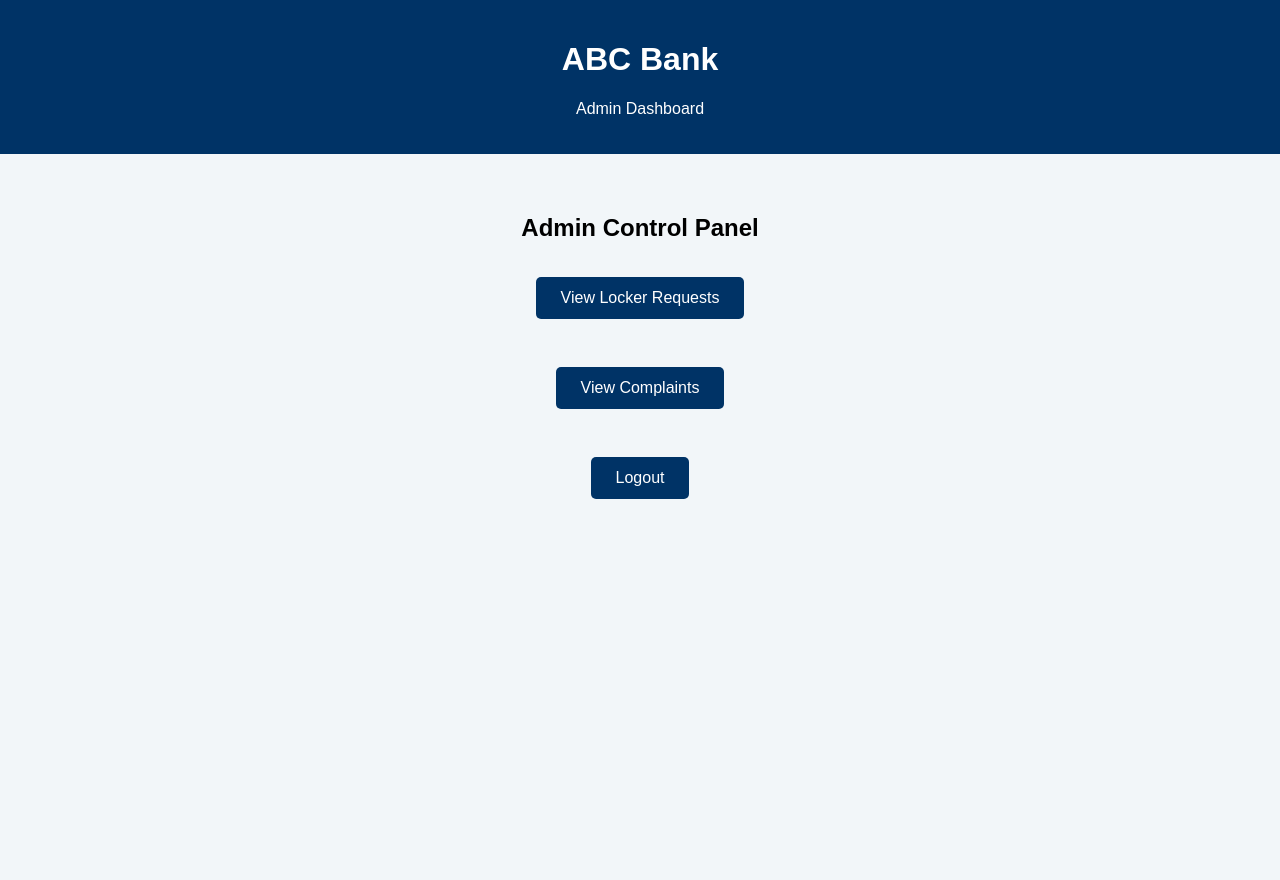
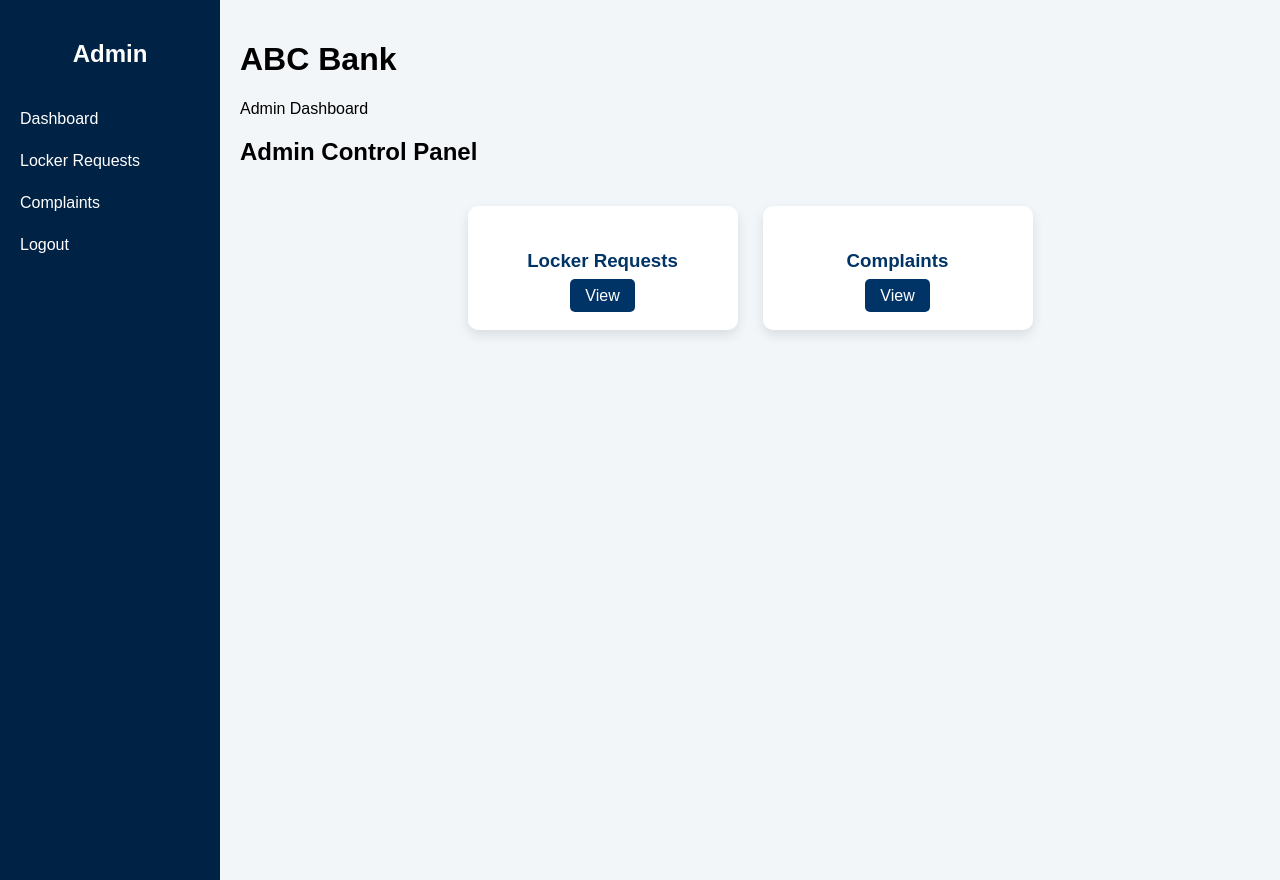
Before and after one commit to sripadaa/blm, a PHP site: page /admin_dashboard.html in a window 1280 px wide. Run offline with PHP 8.4, Linux system fonts and the light colour scheme.

Commit message:
first updation

```diff
--- a/backend/admin/admin_login.php
+++ b/backend/admin/admin_login.php
@@ -3,7 +3,7 @@ session_start();
 include "../db_connect.php";
 
 $username = $_POST['username'];
-$password = md5($_POST['password']);
+$password = $_POST['password'];
 
 $query = "SELECT * FROM admin
           WHERE username='$username' AND password='$password'";
--- a/frontend/admin_dashboard.html
+++ b/frontend/admin_dashboard.html
@@ -4,22 +4,42 @@
   <title>Admin Dashboard - ABC Bank</title>
   <link rel="stylesheet" href="css/style.css">
 </head>
+
 <body>
 
-  <div class="header">
-    <h1>ABC Bank</h1>
-    <p>Admin Dashboard</p>
+<!-- SIDEBAR -->
+<div class="sidebar">
+  <h2>Admin</h2>
+  <a href="admin_dashboard.html">Dashboard</a>
+  <a href="../backend/admin/view_request.php">Locker Requests</a>
+  <a href="../backend/admin/view_all_complaints.php">Complaints</a>
+  <a href="../backend/admin/logout.php">Logout</a>
+</div>
+
+<!-- MAIN CONTENT -->
+<div class="content">
+
+  <h1>ABC Bank</h1>
+  <p>Admin Dashboard</p>
+
+  <h2>Admin Control Panel</h2>
+
+  <div class="dashboard">
+
+    <div class="card">
+      <h3>Locker Requests</h3>
+      <a href="../backend/admin/view_request.php">View</a>
+    </div>
+
+    <div class="card">
+      <h3>Complaints</h3>
+      <a href="../backend/admin/view_all_complaints.php">View</a>
+    </div>
+
   </div>
 
-  <div class="main">
-    <h2>Admin Control Panel</h2>
-
-    <div class="buttons">
-      <a href="../backend/admin/view_request.php">View Locker Requests</a><br><br>
-      <a href="../backend/admin/view_all_complaints.php">View Complaints</a><br><br>
-      <a href="../backend/admin/logout.php">Logout</a>
-    </div>
-  </div>
+</div>
 
 </body>
+
 </html>
--- a/frontend/css/style.css
+++ b/frontend/css/style.css
@@ -38,12 +38,12 @@ body {
   text-align: center;
   color: #ffffff;
 }
-.header {
+/*.header {
   background-color: #003366;
   color: white;
   padding: 20px;
   text-align: center;
-}
+}*/
 
 .main {
   text-align: center;
@@ -53,6 +53,7 @@ body {
 .buttons a {
   display: inline-block;
   margin: 15px;
+  ;
   padding: 12px 25px;
   background-color: #003366;
   color: white;
@@ -72,3 +73,154 @@ body {
   bottom: 0;
   width: 100%;
 }
+/* ===== NAVBAR =====
+.navbar {
+  background-color: #002244;
+  padding: 12px 20px;
+  display: flex;
+  justify-content: space-between;
+  align-items: center;
+}
+
+.navbar h2 {
+  color: white;
+  margin: 0;
+}
+
+.navbar a {
+  color: white;
+  text-decoration: none;
+  margin-left: 20px;
+  font-weight: bold;
+}
+
+.navbar a:hover {
+  text-decoration: underline;
+}*/
+
+/* ===== DASHBOARD CARDS ===== */
+.dashboard {
+  display: flex;
+  justify-content: center;
+  gap: 25px;
+  margin-top: 40px;
+  flex-wrap: wrap;
+}
+
+.card {
+  background: white;
+  padding: 25px;
+  width: 220px;
+  text-align: center;
+  border-radius: 10px;
+  box-shadow: 0 5px 12px rgba(0,0,0,0.1);
+}
+
+.card h3 {
+  color: #003366;
+  margin-bottom: 15px;
+}
+
+.card a {
+  text-decoration: none;
+  color: white;
+  background-color: #003366;
+  padding: 8px 15px;
+  border-radius: 5px;
+}
+
+.card a:hover {
+  background-color: #0059b3;
+}
+
+/* ===== STATUS BADGES ===== */
+.status-approved {
+  background-color: green;
+  color: white;
+  padding: 5px 10px;
+  border-radius: 5px;
+}
+
+.status-pending {
+  background-color: orange;
+  color: black;
+  padding: 5px 10px;
+  border-radius: 5px;
+}
+
+.status-rejected {
+  background-color: red;
+  color: white;
+  padding: 5px 10px;
+  border-radius: 5px;
+}
+
+/* ===== TABLE DESIGN ===== */
+table {
+  width: 85%;
+  margin: 30px auto;
+  border-collapse: collapse;
+  background: white;
+}
+
+th, td {
+  padding: 12px;
+  border: 1px solid #ddd;
+  text-align: center;
+}
+
+th {
+  background-color: #003366;
+  color: white;
+}
+
+tr:nth-child(even) {
+  background-color: #f2f2f2;
+}
+
+/* ===== BUTTON ===== */
+.btn {
+  background-color: #003366;
+  color: white;
+  padding: 7px 12px;
+  border-radius: 5px;
+  text-decoration: none;
+}
+
+.btn:hover {
+  background-color: #0059b3;
+}
+
+/* ===== SIDEBAR ===== */
+.sidebar {
+  position: fixed;
+  top: 0;
+  left: 0;
+  width: 220px;
+  height: 100%;
+  background-color: #002244;
+  padding-top: 20px;
+}
+
+.sidebar h2 {
+  color: white;
+  text-align: center;
+  margin-bottom: 30px;
+}
+
+.sidebar a {
+  display: block;
+  color: white;
+  padding: 12px 20px;
+  text-decoration: none;
+}
+
+.sidebar a:hover {
+  background-color: #0059b3;
+}
+
+/* ===== CONTENT SHIFT ===== */
+.content {
+  margin-left: 220px;
+  padding: 20px;
+}
--- a/frontend/login.html
+++ b/frontend/login.html
@@ -5,4 +5,5 @@
   <input type="password" name="password" placeholder="Password" required>
   <button type="submit">Login</button>
 </form>
+<a class= "a" style="align-content: center" href="forgot_password.html">Forgot Password</a>
 </div>
```
Also changed, not shown: backend/admin/view_request.php (+28 -6 lines), frontend/forgot_password.html (added, +11 -0 lines).
